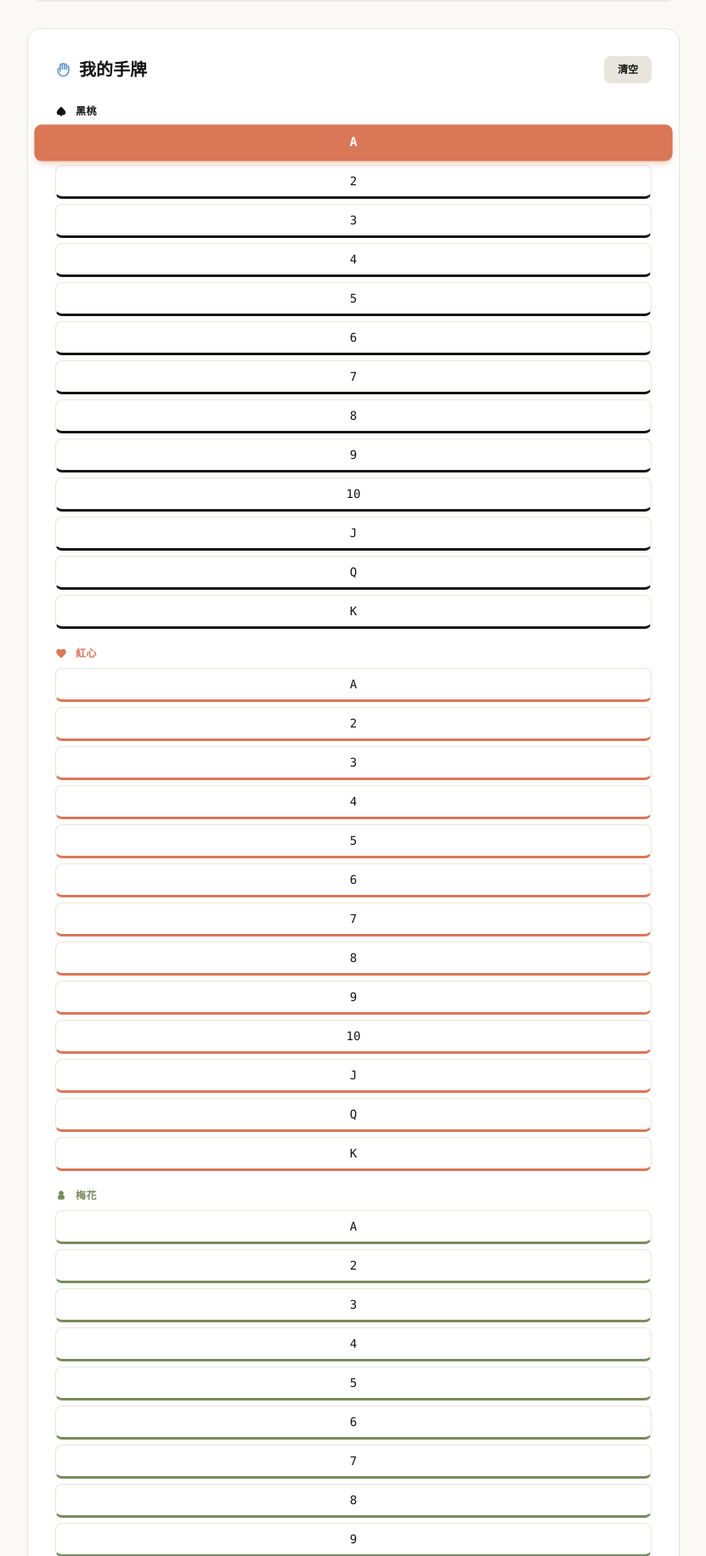
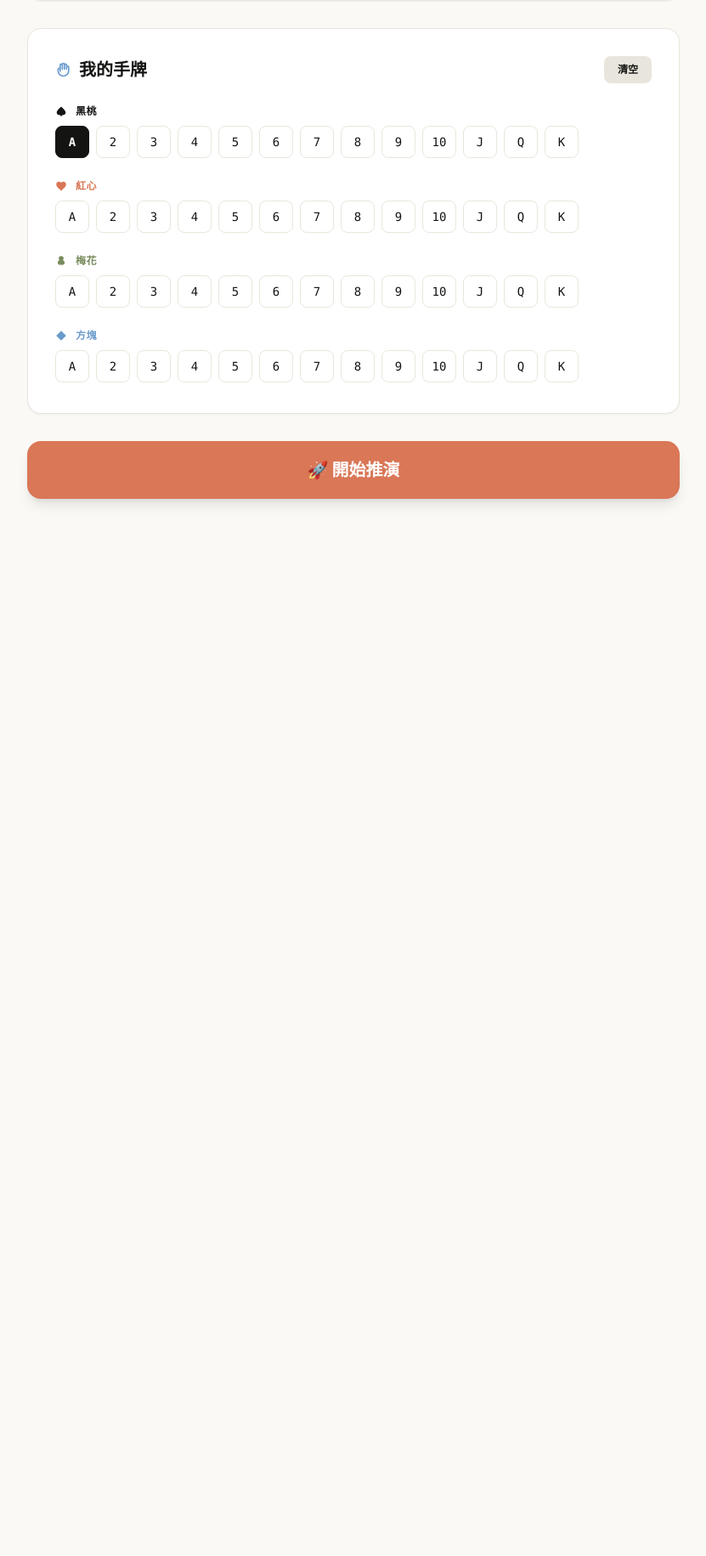
Before and after one commit to shihte/FoxZero, a Flask app: page / in a window 1280 px wide, after a click that opens the changed part. Shown: the part 881-2712 px from the top of the page at 85% size, without its empty margins (224-1055 px from the left). After the commit the page ends 1475 px from the top, so only its background shows below. Run offline with Flask 3, Linux system fonts and the light colour scheme; some libraries are stand-ins or nearby versions.

Commit message:
fix(ui): hand cards horizontal scroll with suit-colored selection, no border/scale

```diff
--- a/foxzero/templates/index.html
+++ b/foxzero/templates/index.html
@@ -123,40 +123,46 @@
         .card-label-btn {
             background: white;
             border: 1px solid #e8e6dc;
-            transition: all 0.18s ease;
+            border-radius: 8px;
+            transition: background 0.15s ease, color 0.15s ease, border-color 0.15s ease;
             cursor: pointer;
             user-select: none;
+            white-space: nowrap;
+            flex-shrink: 0;
         }
 
         .card-checkbox:checked+.card-label-btn {
+            font-weight: 700;
+        }
+
+        /* Suit-specific selected state colors */
+        .suit-s .card-checkbox:checked+.card-label-btn {
+            background: #141413;
+            color: white;
+            border-color: #141413;
+        }
+
+        .suit-h .card-checkbox:checked+.card-label-btn {
             background: #d97757;
             color: white;
             border-color: #d97757;
-            font-weight: 700;
-            transform: scale(1.07);
-            box-shadow: 0 4px 8px -2px rgba(217, 119, 87, 0.45);
+        }
+
+        .suit-c .card-checkbox:checked+.card-label-btn {
+            background: #788c5d;
+            color: white;
+            border-color: #788c5d;
+        }
+
+        .suit-d .card-checkbox:checked+.card-label-btn {
+            background: #6a9bcc;
+            color: white;
+            border-color: #6a9bcc;
         }
 
         .card-label-btn:hover {
             border-color: #b0aea5;
             background: #f7f5ef;
-        }
-
-        /* Suit-colored bottom bar on card */
-        .card-label-btn.suit-s {
-            border-bottom: 3px solid #141413;
-        }
-
-        .card-label-btn.suit-h {
-            border-bottom: 3px solid #d97757;
-        }
-
-        .card-label-btn.suit-c {
-            border-bottom: 3px solid #788c5d;
-        }
-
-        .card-label-btn.suit-d {
-            border-bottom: 3px solid #6a9bcc;
         }
 
         /* Suit label strip before card row */
@@ -505,18 +511,20 @@
             label.innerHTML = suitSymbolSVG[s.id] + suitNameZh[s.id];
             wrapper.appendChild(label);
 
-            // Cards grid
+            // Horizontal scroll card strip
             const row = document.createElement('div');
-            row.className = 'grid grid-cols-13 gap-1.5';
+            row.className = 'suit-' + s.id + ' flex flex-row gap-2 overflow-x-auto pb-1';
+            row.style.scrollbarWidth = 'thin';
 
             for (let r = 1; r <= 13; r++) {
                 const txt = rankLabels[r] || String(r);
                 const id = `card-${s.id}-${r}`;
                 const wrap = document.createElement('div');
+                wrap.className = 'flex-shrink-0';
                 const chk = document.createElement('input');
                 chk.type = 'checkbox'; chk.id = id; chk.className = 'card-checkbox';
                 const lbl = document.createElement('label');
-                lbl.className = `card-label-btn suit-${s.id} flex items-center justify-center py-2 rounded-lg font-mono text-sm`;
+                lbl.className = 'card-label-btn flex items-center justify-center w-10 py-2 font-mono text-sm';
                 lbl.htmlFor = id; lbl.textContent = txt;
                 wrap.appendChild(chk); wrap.appendChild(lbl); row.appendChild(wrap);
             }
```
